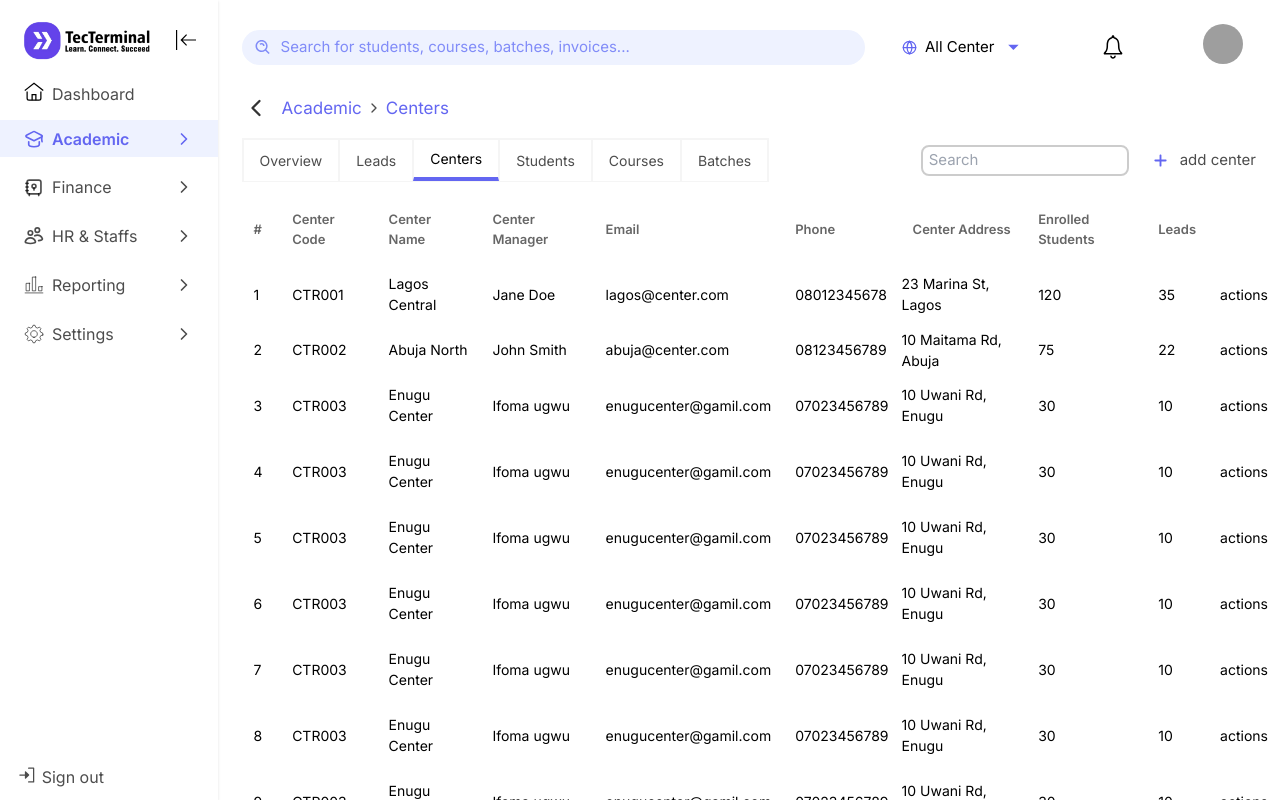
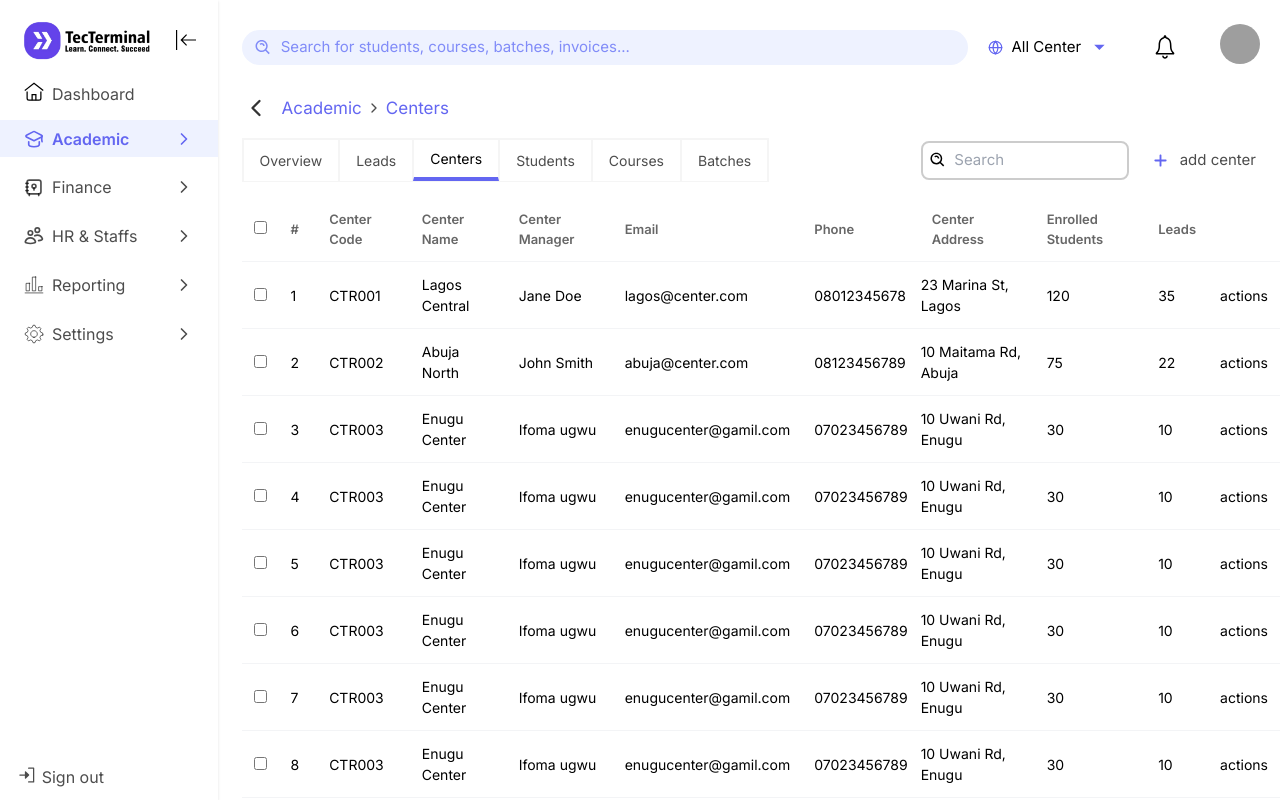
Before and after one commit to Bigdreams-Project/ERP-FE, a Next.js app: page /dashboard/academic/centers in a window 1280 px wide. Built offline with nearby package versions, Linux system fonts and the light colour scheme; grey boxes are pictures that could not be loaded.

Commit message:
newstoryforcorrection

```diff
--- a/src/app/dashboard/academic/centers/page.tsx
+++ b/src/app/dashboard/academic/centers/page.tsx
@@ -1,32 +1,67 @@
+'use client'
 import AcademicTabs from "@/components/academiccomponents/AcademicTabs";
 import BreadCrumb from "@/components/academiccomponents/BreadCrumb";
 import CenterTable from "@/components/academiccomponents/CenterTable";
 import { BiSearchAlt } from "react-icons/bi";
 import { FaPlus } from "react-icons/fa6";
+import { useState, useEffect } from "react";
 
 export default function centers() {
+    // Inside centers component
+    const [searchQuery, setSearchQuery] = useState("");
+    const [searchInput, setSearchInput] = useState(""); // stores live input
+    const [showMinLengthError, setShowMinLengthError] = useState(false);
+    useEffect(() => {
+        const delayDebounce = setTimeout(() => {
+            if (searchInput.length >= 2 || searchInput.length === 0) {
+                setSearchQuery(searchInput);
+                setShowMinLengthError(false); // hide error
+            } else {
+                setShowMinLengthError(true); // show error if only 1 character
+            }
+        }, 900); // Wait 800ms after user stops typing
+
+        return () => clearTimeout(delayDebounce);
+    }, [searchInput]);
+
+
     return (
         <div className="w-full">
             <BreadCrumb paths={[{ name: "Centers" }]} />
             <div className="w-full  flex items-center justify-between  text-center">
-               <div className="flex items-center mt-4">
-                 <AcademicTabs/>
-               </div>
+                <div className="flex items-center mt-4">
+                    <AcademicTabs />
+                </div>
                 <div className="flex items-center gap-1">
-                    <div className="w-[200px] flex items-center gap-1 outline-2 outline-[rgba(0,0,0,0.2)] rounded focus-within:outline-2 focus-within:outline-[rgba(0,0,0,0.7)] transition-all duration-100 placeholder:text-[rgba(0,0,0,0.7)]">
-                        <BiSearchAlt/>
-                        <input type="text" placeholder="Search" />
+                    <div className="flex flex-col w-[200px] gap-1">
+
+                        <div className="flex items-center gap-1 outline-2 outline-[rgba(0,0,0,0.2)] rounded focus-within:outline-2 focus-within:outline-[rgba(0,0,0,0.7)] transition-all duration-100 placeholder:text-[rgba(0,0,0,0.7)] px-1">
+                            <BiSearchAlt size={20}/>
+                            <input
+                                type="text"
+                                placeholder="Search"
+                                value={searchInput}
+                                onChange={(e) => setSearchInput(e.target.value)}
+                                className="w-full px-1 py-1 outline-none"
+                            />
+                        </div>
+
+                        {showMinLengthError && (
+                            <p className="text-red-500 text-[8px] ">
+                                Please enter at least two characters to search.
+                            </p>
+                        )}
                     </div>
                     <div className="p-6">
                         <button className="flex items-center gap-3">
-                            <FaPlus className="text-indigo-500"/>
+                            <FaPlus className="text-indigo-500" />
                             <span className="text-[rgba(0,0,0,0.7)] ">add center</span>
                         </button>
                     </div>
                 </div>
             </div>
 
-            <CenterTable/>
+            <CenterTable searchQuery={searchQuery} />
         </div>
     )
 }
--- a/src/components/Navbar.tsx
+++ b/src/components/Navbar.tsx
@@ -1,29 +1,23 @@
 import React from "react"
 
 // icons
-import { BiSearchAlt } from "react-icons/bi";
-import { FiGlobe } from "react-icons/fi";
 import { IoIosNotificationsOutline } from "react-icons/io";
 
 import Centerdropdown from "./Centerdropdown";
 import Profile from "./profile";
+import SearchBar from "./academiccomponents/SearchBar";
 
 const Navbar = () => {
     return (
-        <div className="flex items-center mt-[0.6rem] font-inter">
+        <div className="w-full flex items-center mt-[0.6rem] font-inter justify-around">
 
-            <div className="w-[60%] flex items-center text-center gap-2  bg-[rgb(238,242,255)] py-[0.4rem] px-[0.8rem] rounded-full focus-within:outline-2 focus-within:outline-indigo-500 transition-all duration-200">
-
-                <BiSearchAlt  className="text-[rgb(129,140,248)] " size={19}/>
-
-                <input type="text" placeholder="Search for students, courses, batches, invoices..." className="w-full outline-0 border-0 placeholder:text-[rgb(129,140,248)]  flex items-center text-indigo-500 bg-transparent"  name="input"/>
-
+            <div className="w-[70%]">
+                <SearchBar/>
             </div>
 
-            <div className="w-[40%] flex items-center  text-center justify-around">
-                <div className="">
-                    <Centerdropdown />
-                </div>
+            <div className="w-[30%] flex items-center  text-center justify-around">
+
+                <Centerdropdown />
                 <IoIosNotificationsOutline size={30} />
                 <Profile />
             </div>
@@ -31,4 +25,4 @@ const Navbar = () => {
     )
 }
 
-export default Navbar
+export default Navbar;
--- a/src/components/academiccomponents/CenterTable.tsx
+++ b/src/components/academiccomponents/CenterTable.tsx
@@ -1,9 +1,13 @@
 "use client"
 
-import { useState } from "react";
+import { useState, useEffect } from "react";
 import Pagination from "./Pagination";
 
-export default function CenterTable() {
+interface CenterTableProps {
+    searchQuery: string;
+}
+
+const CenterTable: React.FC<CenterTableProps> = ({ searchQuery }) => {
     const centers = [
         {
             id: '1',
@@ -141,25 +145,105 @@ export default function CenterTable() {
     ];
     const [data] = useState(centers); // Later we can fetch this from API
 
+
     // adding paginaton
     const [currentPage, setCurrentPage] = useState(1);
+    // rows selector.
+    const [selectedRows, setSelectedRows] = useState<string[]>([]);
+
     const itemsPerPage = 10;
 
-    // Calculate total pages
-    const totalPages = Math.ceil(data.length / itemsPerPage);
 
-    // Slice the data to show only items for the current page
-    const paginatedData = data.slice(
+    const filteredData = data.filter(center =>
+        center.name.toLowerCase().includes(searchQuery.toLowerCase()) ||
+        center.manager.toLowerCase().includes(searchQuery.toLowerCase()) ||
+        center.email.toLowerCase().includes(searchQuery.toLowerCase())
+    );
+
+
+    const totalPages = Math.ceil(filteredData.length / itemsPerPage);
+
+    const paginatedData = filteredData.slice(
         (currentPage - 1) * itemsPerPage,
         currentPage * itemsPerPage
     );
-    console.log(paginatedData)
+
+
+    // // Calculate total pages
+    // const totalPages = Math.ceil(data.length / itemsPerPage);
+
+    // // Slice the data to show only items for the current page
+    // const paginatedData = data.slice(
+    //     (currentPage - 1) * itemsPerPage,
+    //     currentPage * itemsPerPage
+    // );
+
+
+    // handles individual checked rows
+    const handleRowSelect = (id: string) => {
+        setSelectedRows((prevSelected) =>
+            prevSelected.includes(id)
+                ? prevSelected.filter((rowId) => rowId !== id)
+                : [...prevSelected, id]
+        );
+    };
+
+    // handle all checked rows
+    const handleSelectAll = () => {
+        const currentPageIds = paginatedData.map(row => row.id); // only 10 per page
+
+        const allSelected = currentPageIds.every(id => selectedRows.includes(id));
+
+        if (allSelected) {
+            // Uncheck all on this page
+            setSelectedRows(prev =>
+                prev.filter(id => !currentPageIds.includes(id))
+            );
+        } else {
+            // Select all on this page
+            setSelectedRows(prev =>
+                Array.from(new Set([...prev, ...currentPageIds]))
+            );
+        }
+    };
+
+    useEffect(() => {
+        setCurrentPage(1);
+    }, [searchQuery]);
+
+
+    const highlightMatch = (text: string, query: string) => {
+        if (!query) return text;
+
+        const regex = new RegExp(`(${query})`, 'gi');
+        const parts = text.split(regex);
+
+        return parts.map((part, i) =>
+            part.toLowerCase() === query.toLowerCase() ? (
+                <span key={i} className="text-indigo-500 font-semibold">{part}</span>
+            ) : (
+                part
+            )
+        );
+    };
 
     return (
         <div className="w-full ">
-            <table className="min-w-full border-collapse text-[14px]">
+            <table className="min-w-full border-collapse text-[14px] p-3 " style={{ border: "1px sold black" }}>
                 <thead>
                     <tr className="font-inter  font-medium text-[13px] text-left text-[rgba(0,0,0,0.6)]">
+                        <th className="p-3">
+                            <input
+                                type="checkbox"
+                                checked={
+                                    paginatedData.length > 0 &&
+                                    paginatedData.every(row => selectedRows.includes(row.id))
+                                }
+                                onChange={handleSelectAll}
+                                className=" accent-indigo-500 text-white border-gray-300 rounded focus:ring-indigo-500"
+                            />
+
+                        </th>
                         <th className="p-3">#</th>
                         <th className="p-3">Center Code</th>
                         <th className="p-3">Center Name</th>
@@ -174,12 +258,19 @@ export default function CenterTable() {
                 <tbody>
                     {
                         paginatedData.map((center) => (
-                            <tr key={center.id}>
-                                <td className="p-3">{center.id}</td>
+                            <tr key={center.id} style={{ borderBottom: "1px solid #f3f4f6", borderTop: "1px solid #f3f4f6" }}>
+                                <td className="p-3">
+                                    <input type="checkbox"
+                                        checked={selectedRows.includes(center.id)}
+                                        onChange={() => handleRowSelect(center.id)}
+                                        className=" accent-indigo-500 text-white border-gray-300 rounded focus:ring-indigo-500"
+                                    />
+                                </td>
+                                <td className="p-3" >{center.id}</td>
                                 <td className="p-3">{center.code}</td>
-                                <td className="p-3">{center.name}</td>
-                                <td className="p-3">{center.manager}</td>
-                                <td className="p-3">{center.email}</td>
+                                <td className="p-3">{highlightMatch(center.name, searchQuery)}</td>
+                                <td className="p-3">{highlightMatch(center.manager, searchQuery)}</td>
+                                <td className="p-3">{highlightMatch(center.email, searchQuery)}</td>
                                 <td className="p-3">{center.phone}</td>
                                 <td className="p-">{center.address}</td>
                                 <td className="p-3">{center.students}</td>
@@ -200,3 +291,5 @@ export default function CenterTable() {
         </div>
     )
 }
+
+export default CenterTable;
--- /dev/null
+++ b/src/components/academiccomponents/SearchBar.tsx
@@ -0,0 +1,15 @@
+
+import { BiSearchAlt } from "react-icons/bi";
+
+const SearchBar = () => {
+    return (
+        <div className="min-w-full flex items-center text-center gap-2  bg-[rgb(238,242,255)] py-[0.4rem] px-[0.8rem] rounded-full focus-within:outline-2 focus-within:outline-indigo-500 transition-all duration-200">
+
+            <BiSearchAlt className="text-[rgb(129,140,248)] " size={19} />
+
+            <input type="text" placeholder="Search for students, courses, batches, invoices..." className="w-full outline-0 border-0 placeholder:text-[rgb(129,140,248)]  flex items-center text-indigo-500 bg-transparent" name="input" />
+
+        </div>
+    )
+}
+export default SearchBar;
```
